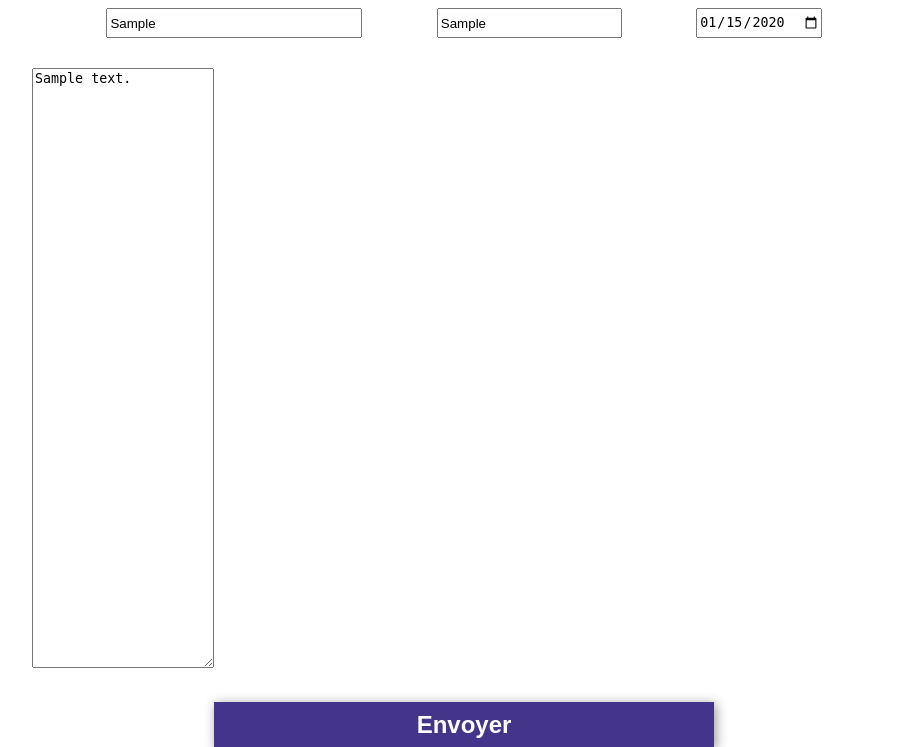
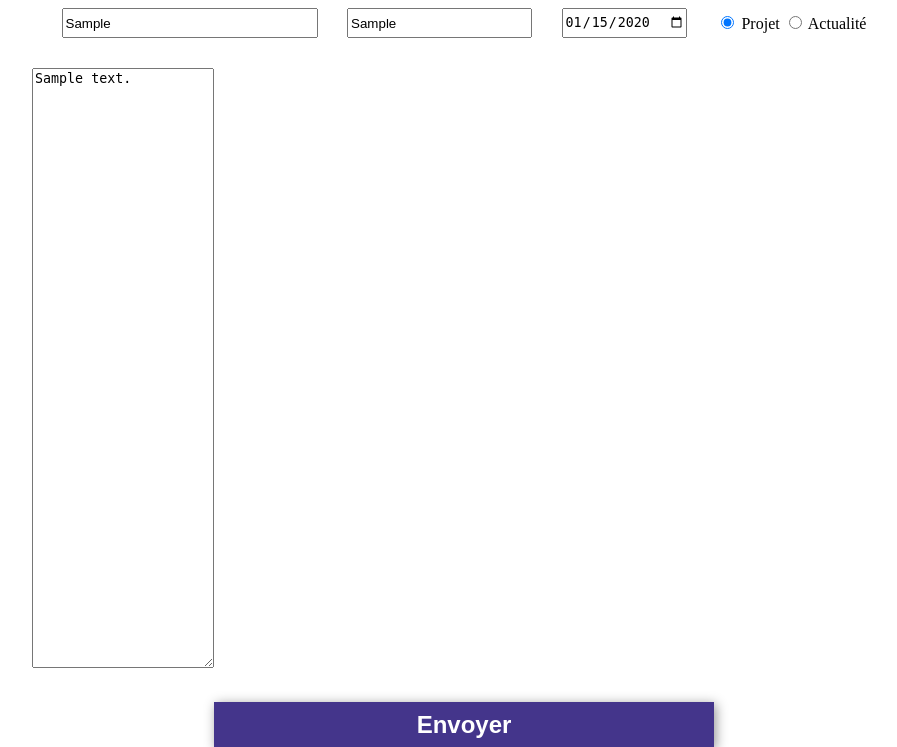
Before and after one commit to NicolasVero/sae401_402_back, a PHP site: page /back/scripts/modifier_page.php?page=1 in a window 1280 px wide. Shown: the top 747 px of the page, without its empty margins (176-1073 px from the left). Run offline with PHP 8.4, Linux system fonts and the light colour scheme; the visitor is signed in with stand-in values (Sample User, id 1); tables that the repository leaves empty hold one stand-in row (values such as "Sample post"); some libraries are stand-ins or nearby versions; some web fonts are replaced.

Commit message:
Ajout de la modification du type de page

```diff
--- a/back/scripts/modifier_page.php
+++ b/back/scripts/modifier_page.php
@@ -31,6 +31,7 @@
         $titre   = $pages_infos['titre'];
         $auteur  = $pages_infos['auteur'];
         $texte   = $pages_infos['contenu'];
+        $type    = $pages_infos['type'];
         $date    = $pages_infos['date'];
         $id      = $pages_infos['id'];
 
@@ -60,8 +61,8 @@
                 }
             }
 
-            $requete = $db -> prepare("UPDATE pages SET dossier = ?, titre = ?, auteur = ?, contenu = ?, date = ?, url = ? WHERE id = ?");
-            $requete -> execute(array(spaceToDash($_POST['titre']), $_POST['titre'], $_POST['auteur'], $texte, $_POST['date'], './back/pages/' . spaceToDash($_POST['titre']), $_POST['id']));
+            $requete = $db -> prepare("UPDATE pages SET dossier = ?, titre = ?, auteur = ?, contenu = ?, type= ?, date = ?, url = ? WHERE id = ?");
+            $requete -> execute(array(spaceToDash($_POST['titre']), $_POST['titre'], $_POST['auteur'], $texte, $_POST['type'], $_POST['date'], './back/pages/' . spaceToDash($_POST['titre']), $_POST['id']));
 
             include '../classes/GeneratePage.php';
 
@@ -79,6 +80,13 @@
                 <input class='form-input-text' type='text' name='titre' id='titre' value=$titre placeholder='Titre de la page' required>
                 <input style='height: 30px;' type='text' name='auteur' id='auteur' value=$auteur required>
                 <input style='height: 30px;' type='date' name='date' id='date' value=$date required>
+                <div>
+                    <input type='radio' id='projet' name='type' value='projet' checked>
+                    <label for='projet'>Projet</label>
+
+                    <input type='radio' id='actu' name='type' value='actu'>
+                    <label for='actu'>Actualité</label>
+                </div>
             </div>
 
             <div class='MyTextArea' style='margin: 30px 0;'>
--- a/html/parcoursDev.html
+++ b/html/parcoursDev.html
@@ -31,7 +31,7 @@
 
     <header>
         <div>
-            <h1>Développement Web et Dispositifs Intéractifs</h1>
+            <h1>Développement Web et Dispositifs Interactifs</h1>
             <span>Le parcours développement web, c'est quoi ?</span>
             <p>
                 Ce parcours propose aux étudiants de pousser d'avantage leur formation sur tout ce qui concerne
```
